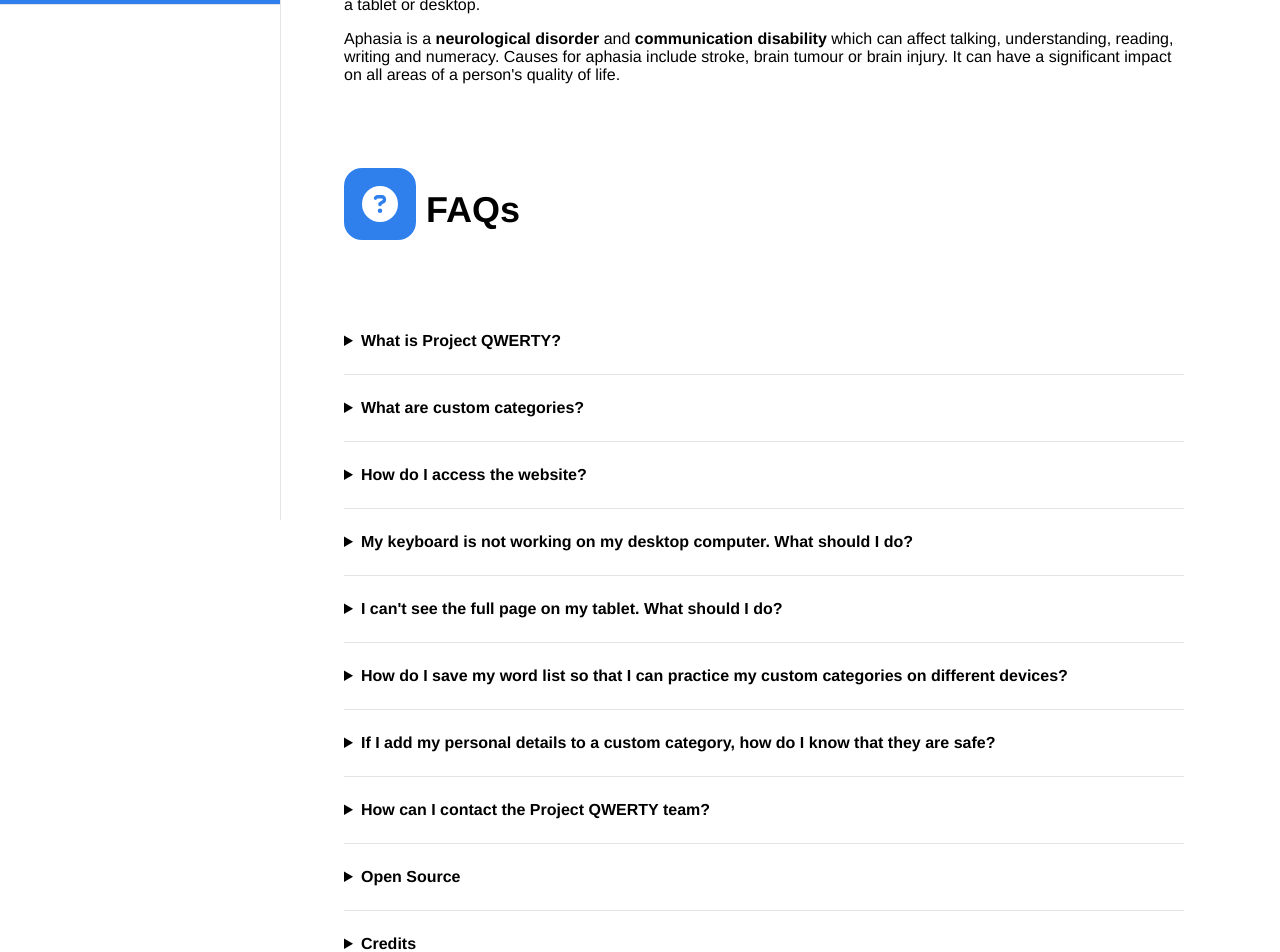
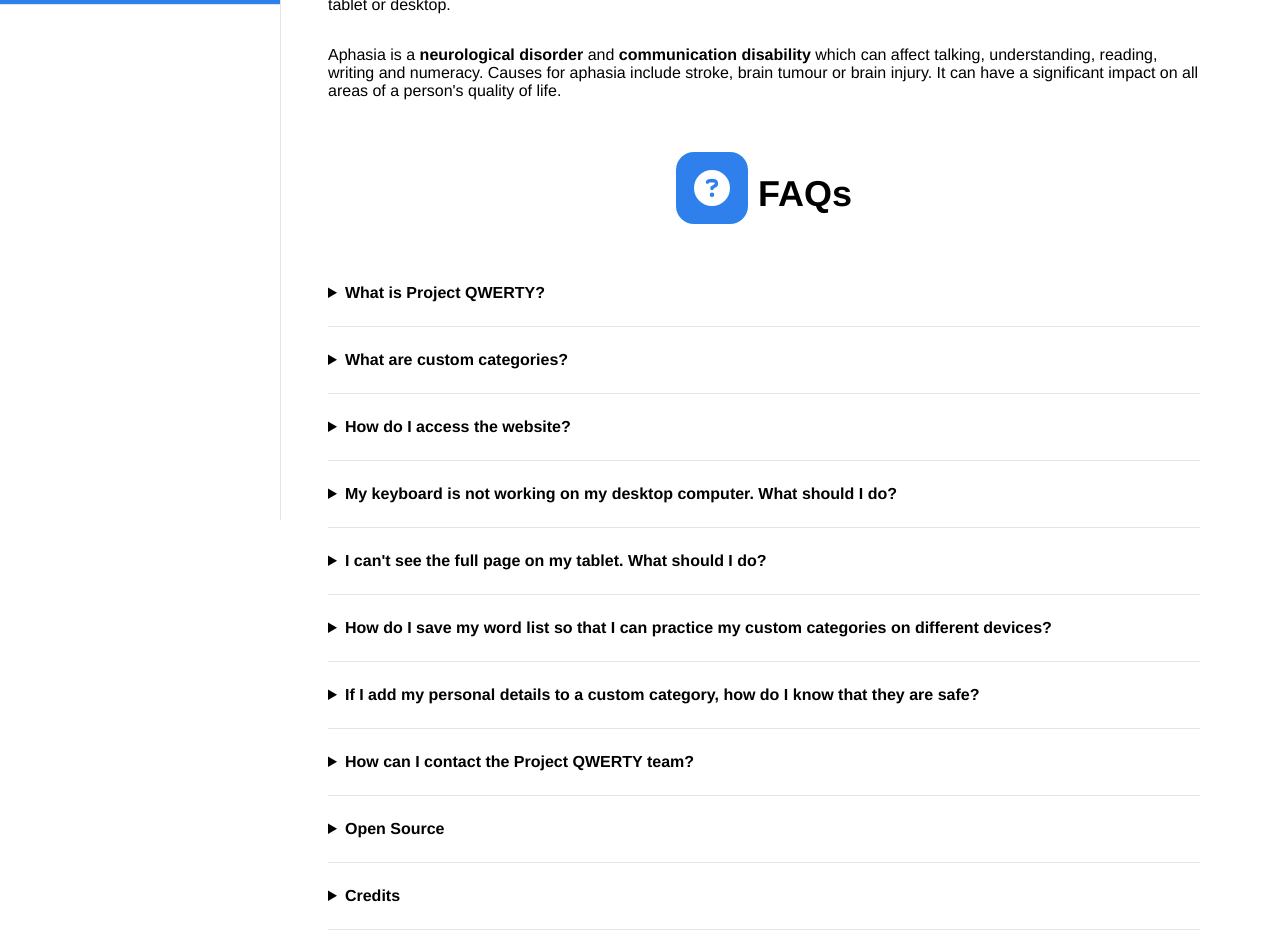
Before and after one commit to project-qwerty/project-qwerty, a Vue app: page /about in a window 1280 px wide. Shown: the part 280-1232 px from the top of the page. After the commit the page ends 1210 px from the top, so only its background shows below. Built offline with nearby package versions, Linux system fonts and the light colour scheme.

Commit message:
simplify About page

```diff
--- a/src/views/About.vue
+++ b/src/views/About.vue
@@ -3,70 +3,39 @@
     <Nav />
 
     <div class="page-content">
+      <IconHeader :major="true" text="About" icon="circle-info" iconColour="var(--primary-colour)" />
 
-      <div class="header-wrapper">
-        <div class="header">
-          <IconHeader :major="true" text="About" icon="circle-info" iconColour="var(--primary-colour)" />
-        </div>
+      <p>Welcome to Project QWERTY!</p>
 
-        <div class="about">
-          <p>Welcome to Project QWERTY!</p>
       <p>Project QWERTY is a <strong>free</strong> therapy website for people with <strong>aphasia</strong> that targets spelling and typing.  It can be used on a tablet or desktop.</p>
+
       <p>Aphasia is a <strong>neurological disorder</strong> and <strong>communication disability</strong> which can affect talking, understanding, reading, writing and numeracy. Causes for aphasia include stroke, brain tumour or brain injury. It can have a significant impact on all areas of a person's quality of life.</p>
-        </div>
-      </div>
 
-      <div class="header-wrapper">
-        <div class="header">
       <IconHeader :major="true" text="FAQs" icon="circle-question" iconColour="var(--primary-colour)" />
-        </div>
-      </div>
 
-      <div class="faq-item-wrapper faint-border-bottom">
-        <div class="faq-item">
-          <CollapsibleSection summary="What is Project QWERTY?" >
+      <CollapsibleSection summary="What is Project QWERTY?" class="faint-border-bottom">
         <p>Project QWERTY is a free therapy website for people with aphasia. It targets <strong>spelling</strong> and <strong>typing</strong> with the option of accessing everyday words via the pre-programmed categories or by creating custom categories.</p>
       </CollapsibleSection>
-        </div>
-      </div>
 
-      <div class="faq-item-wrapper faint-border-bottom">
-        <div class="faq-item">
-          <CollapsibleSection summary="What are custom categories?" >
+      <CollapsibleSection summary="What are custom categories?" class="faint-border-bottom">
         <p>You can create <strong>personalised</strong> categories to practise words and phrases that are important and meaningful to <strong>you</strong>.</p>
       </CollapsibleSection>
-        </div>
-      </div>
 
-      <div class="faq-item-wrapper faint-border-bottom">
-        <div class="faq-item">
-          <CollapsibleSection summary="How do I access the website?" >
+      <CollapsibleSection summary="How do I access the website?" class="faint-border-bottom">
         <p>You can access Project QWERTY on a <strong>tablet</strong> or a <strong>desktop computer</strong>, however, the website is optimised for use on tablets.</p>
+
         <p>If you are accessing Project QWERTY on a desktop computer, use your <strong>mouse</strong> to click on each letter. Your physical keyboard will not work.</p>
       </CollapsibleSection>
-        </div>
-      </div>
 
-
-      <div class="faq-item-wrapper faint-border-bottom">
-        <div class="faq-item">
-          <CollapsibleSection summary="My keyboard is not working on my desktop computer. What should I do?" >
+      <CollapsibleSection summary="My keyboard is not working on my desktop computer. What should I do?" class="faint-border-bottom">
         <p>For <strong>desktop computer</strong> users: <strong>use your mouse</strong> to click on each letter. The physical keyboard will not work.</p>
       </CollapsibleSection>
-        </div>
-      </div>
 
-      <div class="faq-item-wrapper faint-border-bottom">
-        <div class="faq-item">
-          <CollapsibleSection summary="I can't see the full page on my tablet. What should I do?" >
+      <CollapsibleSection summary="I can't see the full page on my tablet. What should I do?" class="faint-border-bottom">
         <p>View the website in <strong>landscape</strong>. You may need to adjust your settings so that the page can rotate.</p>
       </CollapsibleSection>
-        </div>
-      </div>
 
-      <div class="faq-item-wrapper faint-border-bottom">
-        <div class="faq-item">
-          <CollapsibleSection summary="How do I save my word list so that I can practice my custom categories on different devices?" >
+      <CollapsibleSection summary="How do I save my word list so that I can practice my custom categories on different devices?" class="faint-border-bottom">
         <ol>
           <li>Tap ‘Customise’ in the left-hand menu</li>
           <li>Tap on the category you wish to save</li>
@@ -80,37 +49,22 @@
           <li>Select your file from the pop-up window</li>
         </ol>
       </CollapsibleSection>
-        </div>
-      </div>
 
-      <div class="faq-item-wrapper faint-border-bottom">
-        <div class="faq-item">
-          <CollapsibleSection summary="If I add my personal details to a custom category, how do I know that they are safe?" >
+      <CollapsibleSection summary="If I add my personal details to a custom category, how do I know that they are safe?" class="faint-border-bottom">
         <p>Your custom categories are always kept <strong>on your device</strong>. They are <strong>never</strong> shared with the Project QWERTY team or anyone else.</p>
       </CollapsibleSection>
-        </div>
-      </div>
 
-      <div class="faq-item-wrapper faint-border-bottom">
-        <div class="faq-item">
-          <CollapsibleSection summary="How can I contact the Project QWERTY team?" >
+      <CollapsibleSection summary="How can I contact the Project QWERTY team?" class="faint-border-bottom">
         <p>You can email us at <a href="mailto:projectqwerty2020@gmail.com">projectqwerty2020@gmail.com</a>. We'd love to hear from you!</p>
+
         <p>Let us know about your experience with the app, any comments or suggestions you might have, or if you think you've found a problem with the website.</p>
       </CollapsibleSection>
-        </div>
-      </div>
 
-      <div class="faq-item-wrapper faint-border-bottom">
-        <div class="faq-item">
-          <CollapsibleSection summary="Open Source" >
+      <CollapsibleSection summary="Open Source" class="faint-border-bottom">
         <p>Project QWERTY is <strong>open source</strong> software. The source code is available on <a href="https://github.com/project-qwerty/project-qwerty">GitHub</a>.</p>
       </CollapsibleSection>
-        </div>
-      </div>
 
-      <div class="faq-item-wrapper faint-border-bottom">
-        <div class="faq-item">
-          <CollapsibleSection summary="Credits" >
+      <CollapsibleSection summary="Credits" class="faint-border-bottom">
         <p>Project QWERTY has been made with the support of people with aphasia, a team of Speech Pathologists from Monash Health, a team of students from Monash University and some volunteers.</p>
 
         <p>Credits are as follows:</p>
@@ -128,8 +82,6 @@
           <li>Rob Angelone - User Experience Design (volunteer)</li>
         </ul>
       </CollapsibleSection>
-        </div>
-      </div>
     </div>
   </div>
 </template>
@@ -151,18 +103,5 @@ export default {
 
 
 <style scoped>
-  .about {
-    margin-bottom: var(--margin-vertical);
-    margin-left: 1rem;
-    margin-right: 1rem;
-  }
 
-  .faq-item-wrapper {
-    margin: 0px 1rem;
-  }
-
-  .header {
-    display: flex;
-    margin: 0px 1rem 2rem 1rem;
-  }
 </style>
```
Lines whose indentation alone changed are shown as unchanged.
